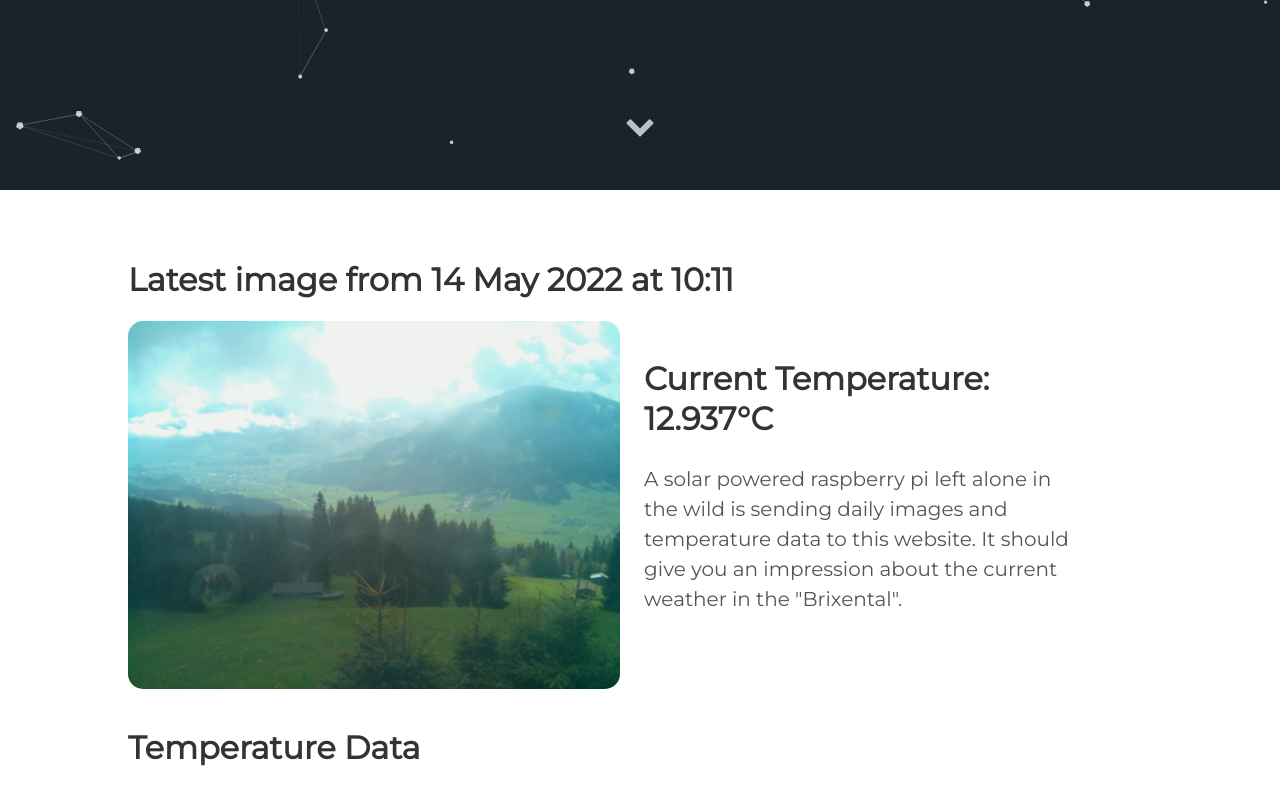
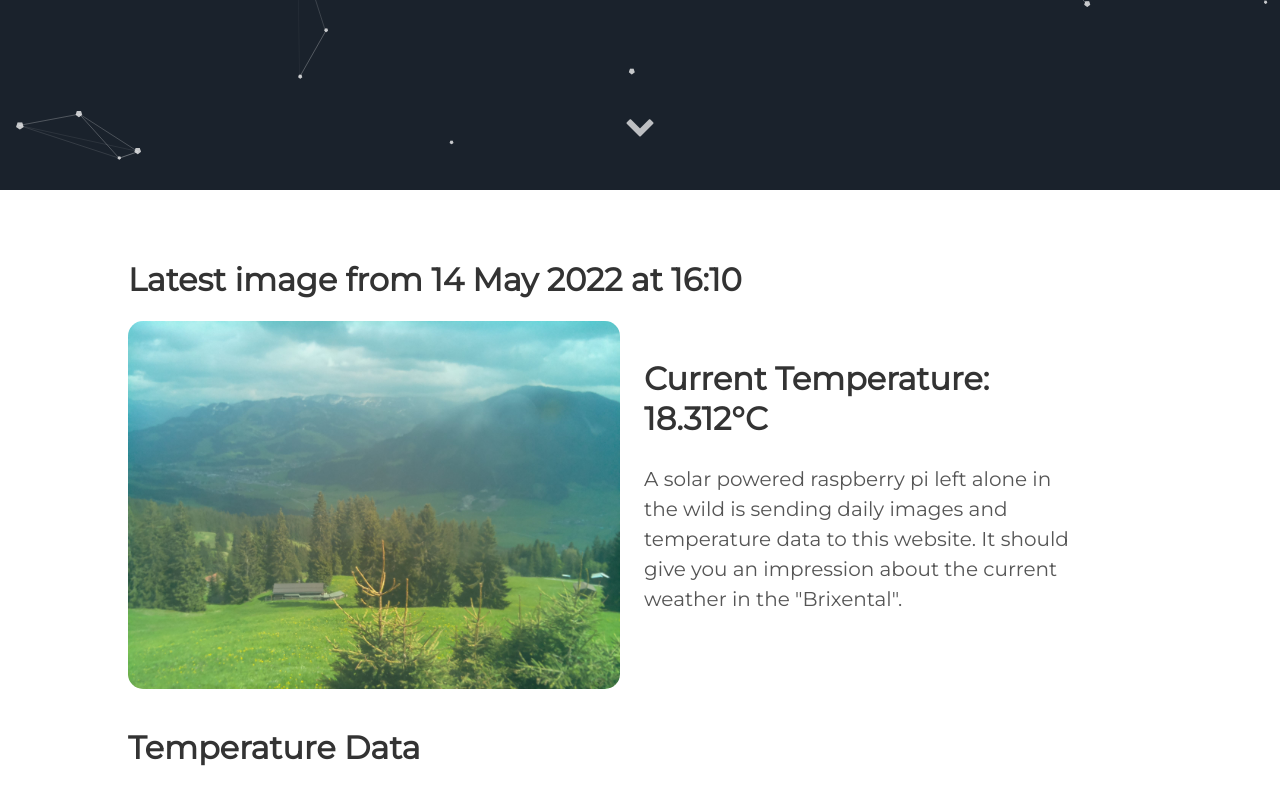
Before and after one commit to vektorious/vektorious.github.io, a Jekyll site: the page built from resources/huette.md, in a window 1280 px wide and 900 px high, scrolled down 710 px. Shown: the top 805 px of the window. Built offline with Jekyll 4.4.1, drawn with Linux system fonts in a browser that asks for light colours.

Commit message:
I'm a bot beep boop

```diff
--- a/resources/huette.md
+++ b/resources/huette.md
@@ -6,13 +6,13 @@ image: '/assets/img/'
 description: 'Live image from the Austrian alps'
 twitter_text: ' '
 ---
-## Latest image from 14 May 2022 at 10:11
+## Latest image from 14 May 2022 at 16:10
 <div class="huette">
   <div class="huette-image">
     <img src="{{ "/assets/img/huette.jpg" | prepend: site.baseurl }}">
   </div>
   <div class="huette-text">
-        <h2>Current Temperature: 12.937°C</h2>
+        <h2>Current Temperature: 18.312°C</h2>
         <p>A solar powered raspberry pi left alone in the wild is sending daily images and temperature data to this website. It should give you an impression about the current weather in the "Brixental".</p>
 
   </div>
```
Also changed, not shown: rpi-script/2022-05-14_160930.txt (renamed from rpi-script/2022-05-14_100932.txt, +5 -6 lines), rpi-script/huette.md (+2 -2 lines), assets/img/huette.jpg, assets/img/temp_plot.png, rpi-script/temp_plot.png, 1 other file.
